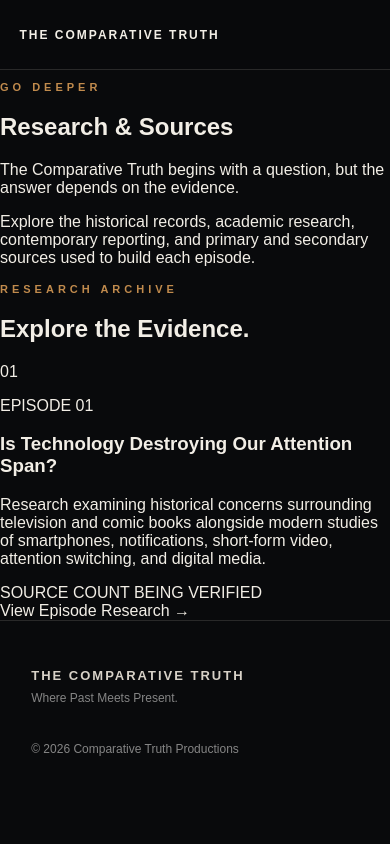
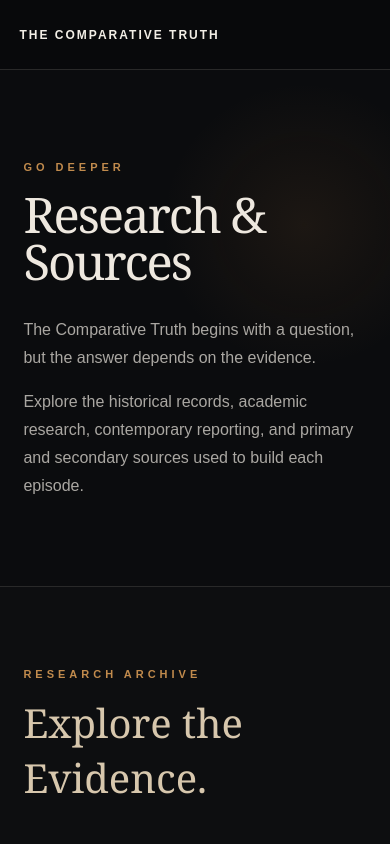
Before and after one commit to RyanTCT/the-comparative-truth, a Next.js app: page /research in a window 390 px wide. Shown: the top 844 px of the page. Built offline with nearby package versions, Linux system fonts and the light colour scheme.

Commit message:
Add styles for research archive page
Added styles for research archive page and mobile responsiveness.

```diff
--- a/app/globals.css
+++ b/app/globals.css
@@ -948,3 +948,240 @@
     padding: 14px 16px;
   }
 }
+/* =========================
+   RESEARCH ARCHIVE PAGE
+   ========================= */
+
+.research-page-hero {
+  padding: 130px 10% 110px;
+
+  border-bottom: 1px solid #292929;
+
+  background:
+    radial-gradient(
+      circle at 78% 30%,
+      rgba(166, 109, 54, 0.11),
+      transparent 30%
+    ),
+    #0b0c0e;
+}
+
+.research-page-hero h1 {
+  max-width: 950px;
+
+  margin: 18px 0 32px;
+
+  font-family: Georgia, "Times New Roman", serif;
+  font-size: clamp(58px, 7vw, 105px);
+  font-weight: 400;
+
+  line-height: 0.95;
+  letter-spacing: -4px;
+
+  color: #eee8df;
+}
+
+.research-page-hero > p:not(.section-label) {
+  max-width: 720px;
+
+  margin: 0 0 16px;
+
+  color: #aaa7a2;
+
+  font-size: 18px;
+  line-height: 1.75;
+}
+
+
+/* ARCHIVE */
+
+.research-archive {
+  padding: 110px 10% 140px;
+
+  background: #0d0e10;
+}
+
+.archive-heading {
+  margin-bottom: 65px;
+}
+
+.archive-heading h2 {
+  margin: 15px 0 0;
+
+  font-family: Georgia, "Times New Roman", serif;
+  font-size: clamp(40px, 5vw, 68px);
+  font-weight: 400;
+
+  color: #d7c7ad;
+}
+
+
+/* EPISODE ENTRY */
+
+.archive-entry {
+  max-width: 1200px;
+
+  display: grid;
+  grid-template-columns: 130px 1fr;
+
+  gap: 50px;
+
+  padding: 55px 0;
+
+  border-top: 1px solid #34312d;
+}
+
+.archive-entry:last-child {
+  border-bottom: 1px solid #34312d;
+}
+
+.archive-number {
+  font-family: Georgia, "Times New Roman", serif;
+
+  font-size: 72px;
+  line-height: 1;
+
+  color: rgba(193, 139, 77, 0.32);
+}
+
+.archive-content {
+  max-width: 780px;
+}
+
+.archive-episode-label {
+  margin: 0 0 13px;
+
+  color: #c18b4d;
+
+  font-size: 10px;
+  font-weight: 700;
+
+  letter-spacing: 3px;
+}
+
+.archive-content h3 {
+  margin: 0 0 22px;
+
+  font-family: Georgia, "Times New Roman", serif;
+
+  font-size: clamp(30px, 3.5vw, 48px);
+  font-weight: 400;
+
+  line-height: 1.08;
+
+  color: #eee8df;
+}
+
+.archive-content > p:not(.archive-episode-label) {
+  max-width: 680px;
+
+  margin: 0;
+
+  color: #999691;
+
+  font-size: 16px;
+  line-height: 1.75;
+}
+
+.archive-meta {
+  margin-top: 26px;
+
+  color: #77736d;
+
+  font-size: 9px;
+  font-weight: 700;
+
+  letter-spacing: 2px;
+}
+
+.archive-link {
+  display: inline-block;
+
+  margin-top: 27px;
+
+  color: #c18b4d;
+
+  font-size: 10px;
+  font-weight: 700;
+
+  text-transform: uppercase;
+  letter-spacing: 2px;
+
+  transition: color 0.2s ease;
+}
+
+.archive-link:hover {
+  color: #e0ad70;
+}
+
+
+/* =========================
+   RESEARCH ARCHIVE MOBILE
+   ========================= */
+
+@media (max-width: 900px) {
+
+  .research-page-hero {
+    padding: 100px 8% 85px;
+  }
+
+  .research-page-hero h1 {
+    font-size: clamp(52px, 12vw, 80px);
+    letter-spacing: -3px;
+  }
+
+  .research-archive {
+    padding: 85px 8% 110px;
+  }
+
+  .archive-entry {
+    grid-template-columns: 80px 1fr;
+
+    gap: 30px;
+  }
+
+  .archive-number {
+    font-size: 52px;
+  }
+}
+
+
+@media (max-width: 500px) {
+
+  .research-page-hero {
+    padding: 80px 6% 70px;
+  }
+
+  .research-page-hero h1 {
+    font-size: 49px;
+    letter-spacing: -2px;
+  }
+
+  .research-page-hero > p:not(.section-label) {
+    font-size: 16px;
+  }
+
+  .research-archive {
+    padding: 70px 6% 90px;
+  }
+
+  .archive-heading {
+    margin-bottom: 45px;
+  }
+
+  .archive-entry {
+    grid-template-columns: 1fr;
+
+    gap: 20px;
+
+    padding: 42px 0;
+  }
+
+  .archive-number {
+    font-size: 42px;
+  }
+
+  .archive-content h3 {
+    font-size: 32px;
+  }
+}
```
